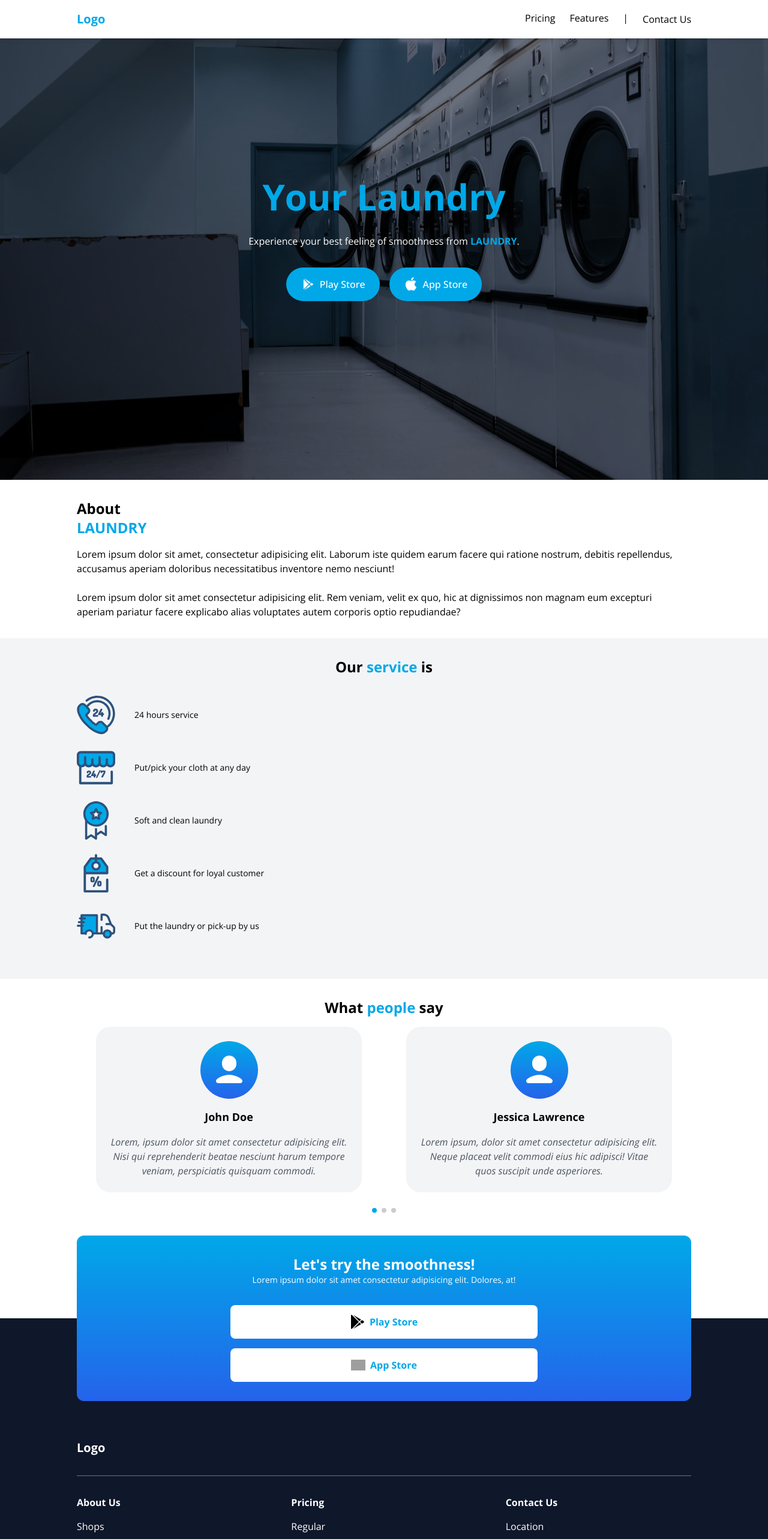
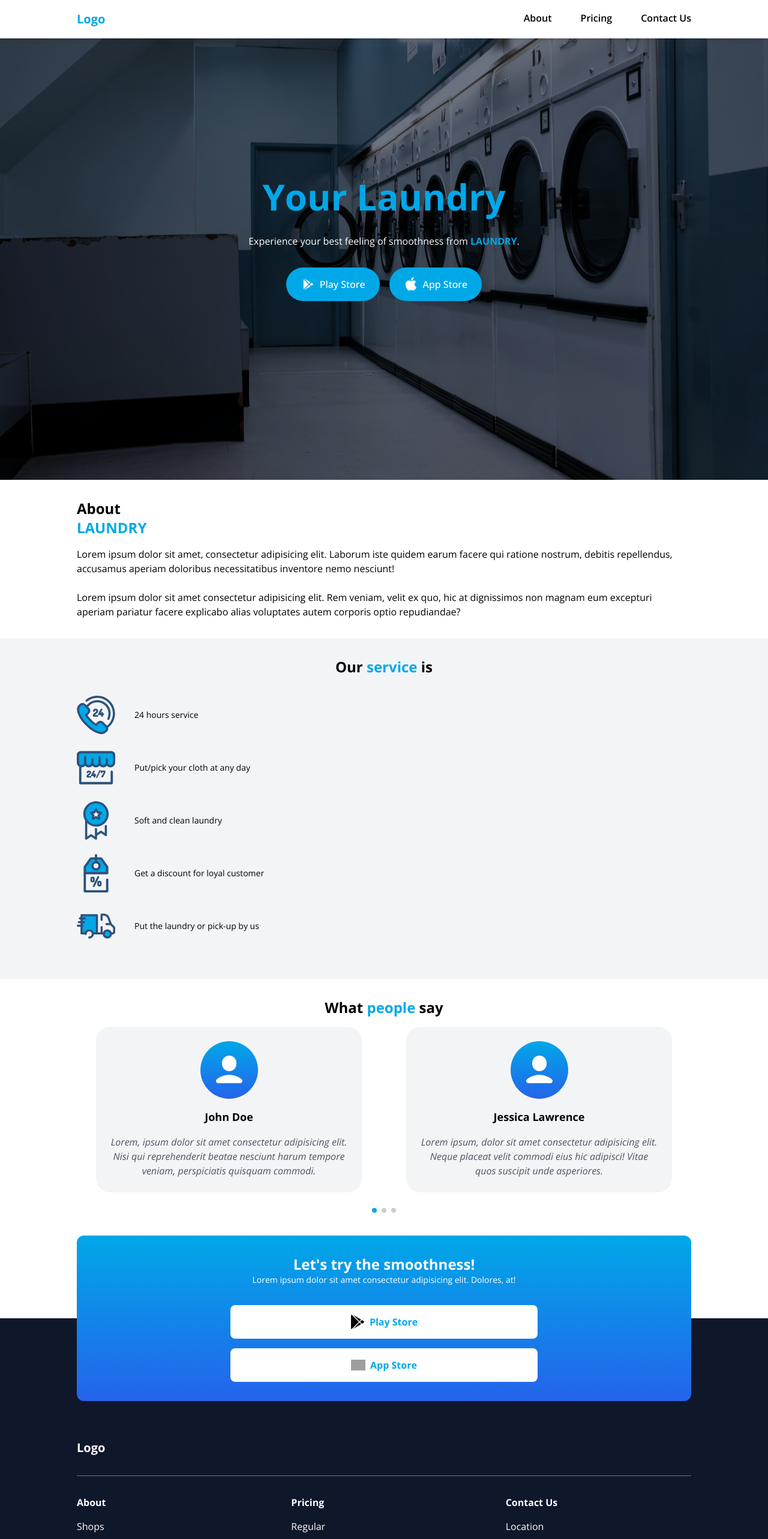
Before and after one commit to rijalislamir/portfolio-laundry, a Vue app: page / in a window 1280 px wide. Shown: the top 2566 px of the page at 60% size. Built offline with nearby package versions, Linux system fonts and the light colour scheme.

Commit message:
rename menu name

```diff
--- a/src/components/FooterCopyright.vue
+++ b/src/components/FooterCopyright.vue
@@ -49,7 +49,7 @@ import linkedinIcon from "../assets/img/icons/linkedin-white.svg";
 
         <div class="flex flex-col gap-12 w-full sm:flex-row">
           <div class="flex flex-col content-start gap-4 basis-0 grow">
-            <h3 class="font-bold">About Us</h3>
+            <h3 class="font-bold">About</h3>
 
             <ul class="flex flex-col gap-2">
               <li><a href="#">Shops</a></li>
--- a/src/components/Navbar.vue
+++ b/src/components/Navbar.vue
@@ -9,15 +9,14 @@
       <div class="flex justify-between w-full max-w-5xl">
         <h1 class="text-xl text-blue-main font-bold flex items-center">Logo</h1>
 
-        <div class="hidden sm:flex gap-6">
-          <ul class="flex gap-6">
+        <div class="hidden sm:flex">
+          <ul class="flex gap-12 font-semibold">
+            <li>About</li>
             <li>Pricing</li>
-            <li>Features</li>
+            <li>
+              <button>Contact Us</button>
+            </li>
           </ul>
-
-          <span>|</span>
-
-          <button>Contact Us</button>
         </div>
 
         <div class="flex sm:hidden text-4xl">
```
